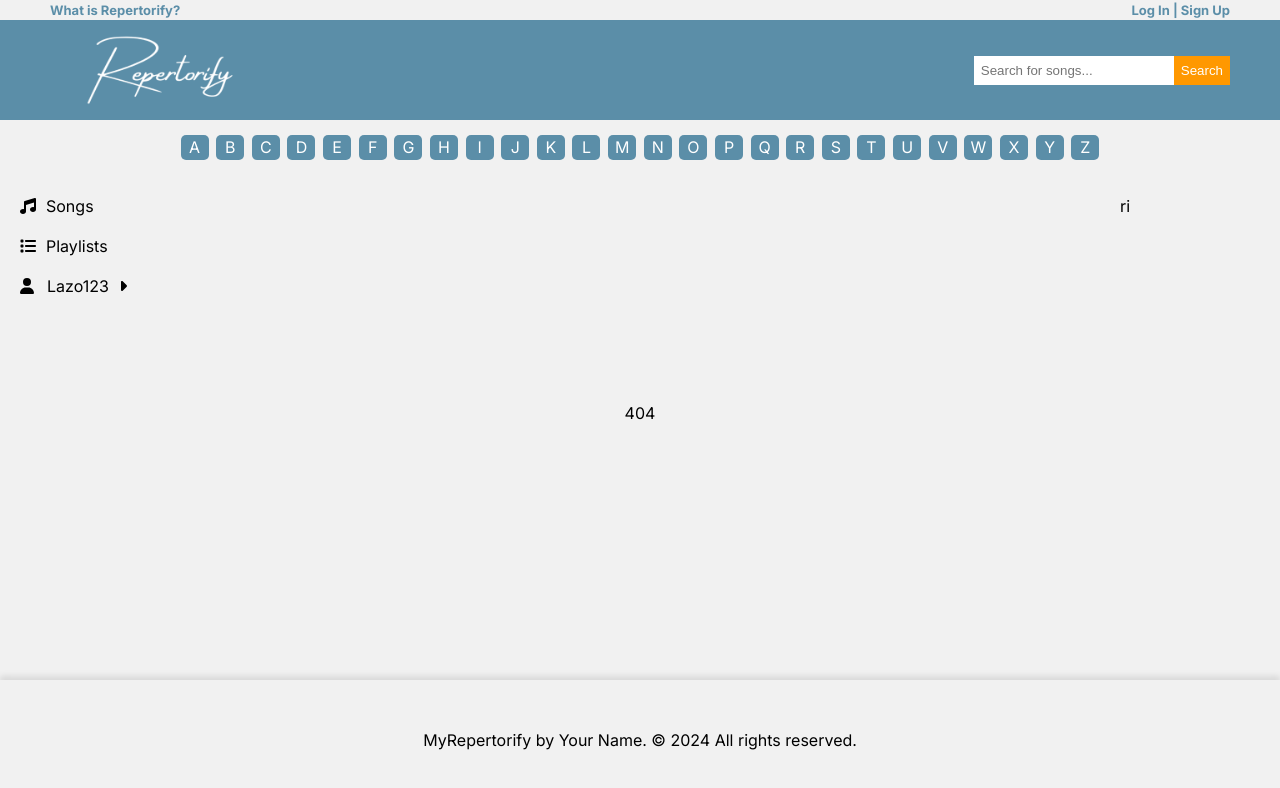
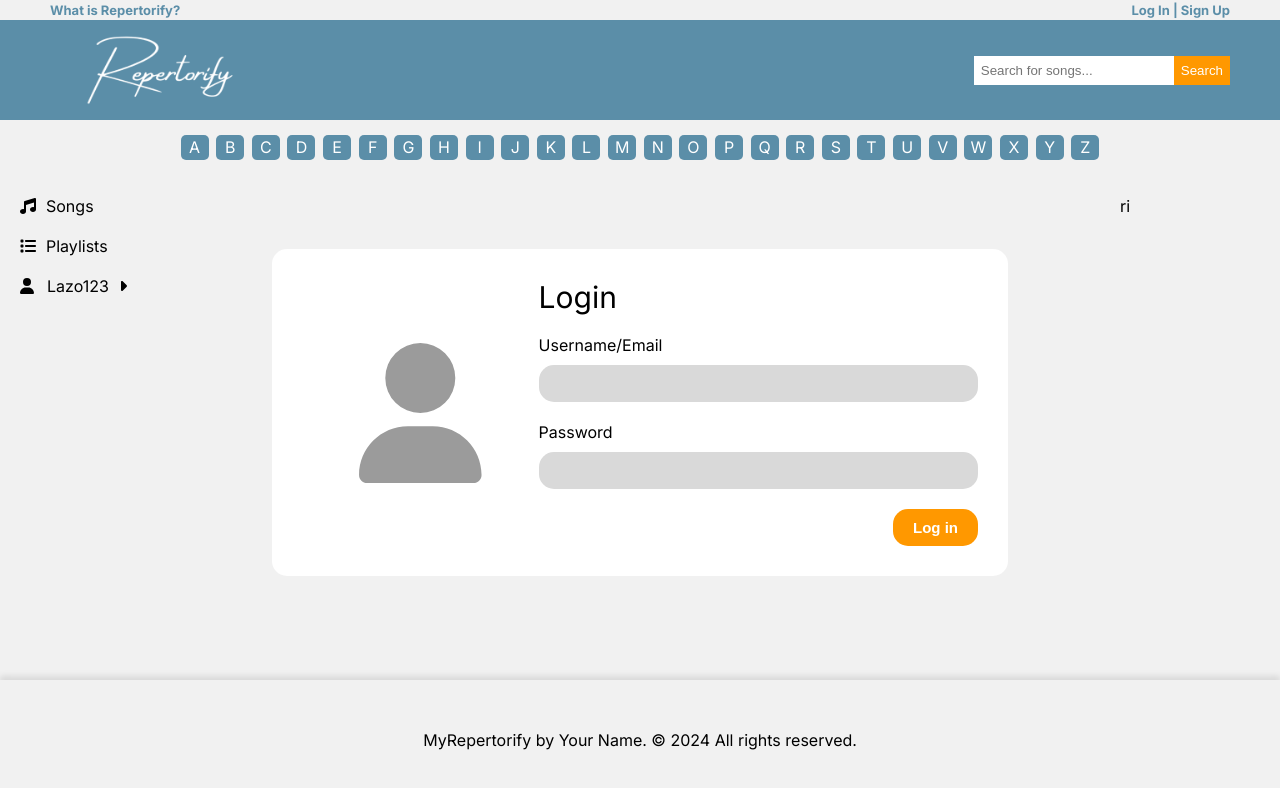
Before and after one commit to arben-djokovic/repertorify-reactjs, a React (Create React App) app: page /log-in in a window 1280 px wide. Before the commit this address had no page. Shown: the top 788 px of the page. Built offline with nearby package versions, Linux system fonts and the light colour scheme.

Commit message:
created: login and signup pages

```diff
--- a/src/App.js
+++ b/src/App.js
@@ -9,9 +9,11 @@ import Songs from "./pages/Songs/Songs";
 import Playlists from "./pages/Playlists/Playlists";
 import { useEffect } from "react";
 import Profile from "./pages/Profile/Profile";
-import MyPlaylists from "./pages/Profile/MyPlaylists/MyPlaylists";
-import FavPlaylists from "./pages/Profile/FavPlaylists/FavPlaylists";
-import MySongs from "./pages/Profile/MySongs/MySongs";
+import MyPlaylists from "./pages/Profile/MyPlaylists";
+import FavPlaylists from "./pages/Profile/FavPlaylists";
+import MySongs from "./pages/Profile/MySongs";
+import Login from "./pages/Registration/Login";
+import Signup from "./pages/Registration/Signup";
 
 function App() {
   const location = useLocation();
@@ -34,6 +36,8 @@ function App() {
             <Route path="/profile/my-playlists" element={<MyPlaylists />} />
             <Route path="/profile/favourite-playlists" element={<FavPlaylists />} />
             <Route path="/profile/my-songs" element={<MySongs />} />
+            <Route path="/log-in" element={<Login />} />
+            <Route path="/sign-up" element={<Signup />} />
             <Route path="/*" element={<>404</>} />
           </Routes>
         </div>
--- a/src/pages/Profile/FavPlaylists/FavPlaylists.js
+++ b/src/pages/Profile/FavPlaylists.js
@@ -1,7 +1,7 @@
 import React from 'react'
-import "../profile.scss"
-import PlaylistItem from '../../../components/PlaylistItem/PlaylistItem'
-import ProfileHeader from '../../../components/ProfileHeader/ProfileHeader'
+import "./profile.scss"
+import PlaylistItem from '../../components/PlaylistItem/PlaylistItem'
+import ProfileHeader from '../../components/ProfileHeader/ProfileHeader'
 
 export default function FavPlaylists() {
   return (
--- a/src/pages/Profile/MyPlaylists/MyPlaylists.js
+++ b/src/pages/Profile/MyPlaylists.js
@@ -1,8 +1,8 @@
 import React from 'react'
-import "../profile.scss"
+import "./profile.scss"
 import { Link } from 'react-router-dom'
-import PlaylistItem from '../../../components/PlaylistItem/PlaylistItem'
-import ProfileHeader from '../../../components/ProfileHeader/ProfileHeader'
+import PlaylistItem from '../../components/PlaylistItem/PlaylistItem'
+import ProfileHeader from '../../components/ProfileHeader/ProfileHeader'
 
 export default function MyPlaylists() {
   return (
--- a/src/pages/Profile/MySongs/MySongs.js
+++ b/src/pages/Profile/MySongs.js
@@ -1,7 +1,7 @@
 import React from 'react'
-import "../profile.scss"
-import ProfileHeader from '../../../components/ProfileHeader/ProfileHeader'
-import SongItem from '../../../components/SongItem/SongItem'
+import "./profile.scss"
+import SongItem from '../../components/SongItem/SongItem'
+import ProfileHeader from '../../components/ProfileHeader/ProfileHeader'
 
 export default function MySongs() {
   return (
--- a/src/pages/Profile/Profile.js
+++ b/src/pages/Profile/Profile.js
@@ -1,10 +1,9 @@
 import React from 'react'
 import "./profile.scss"
 import { Link } from 'react-router-dom'
-import PlaylistItem from './../../components/PlaylistItem/PlaylistItem';
+import PlaylistItem from '../../components/PlaylistItem/PlaylistItem'
 import SongItem from '../../components/SongItem/SongItem'
-import ProfileHeader from '../../components/ProfileHeader/ProfileHeader';
-
+import ProfileHeader from '../../components/ProfileHeader/ProfileHeader'
 export default function Profile() {
   return (
     <div className='page profile pageContent'>
--- /dev/null
+++ b/src/pages/Registration/Login.js
@@ -0,0 +1,26 @@
+import { faUser } from "@fortawesome/free-solid-svg-icons";
+import { FontAwesomeIcon } from "@fortawesome/react-fontawesome";
+import React from "react";
+import "./registration.scss";
+
+export default function Login() {
+  return (
+    <div className="registration page pageContent">
+      <div className="formDiv">
+        <FontAwesomeIcon className="icon" icon={faUser} />
+        <form onSubmit={(e) => {e.preventDefault();}}>
+          <h1>Login</h1>
+          <div className="input">
+            <label htmlFor="username">Username/Email</label>
+            <input type="text" id="username" name="username" />
+          </div>
+          <div className="input">
+            <label htmlFor="password">Password</label>
+            <input type="password" id="password" name="password" />
+          </div>
+          <button className="formBtn">Log in</button>
+        </form>
+      </div>
+    </div>
+  );
+}
--- /dev/null
+++ b/src/pages/Registration/Signup.js
@@ -0,0 +1,31 @@
+import { faUser } from "@fortawesome/free-solid-svg-icons";
+import { FontAwesomeIcon } from "@fortawesome/react-fontawesome";
+import React from "react";
+import "./registration.scss";
+
+export default function Signup() {
+  return (
+    <div className="registration page pageContent">
+      <div className="formDiv">
+        <FontAwesomeIcon className="icon" icon={faUser} />
+        <form onSubmit={(e) => {e.preventDefault();}}>
+          <h1>Login</h1>
+          <div className="input">
+            <label htmlFor="username">Username/Email</label>
+            <input type="text" id="username" name="username" />
+          </div>
+          <div className="input">
+            <label htmlFor="password">Password</label>
+            <input type="password" id="password" name="password" />
+          </div>
+          <div className="input">
+            <label htmlFor="repeatpassword">Repeat Password</label>
+            <input type="password" id="repeatpassword" name="repeatpassword" />
+          </div>
+          <p className="terms"> <input type="checkbox" id="checkbox" /> <label htmlFor="checkbox">I agree to <span className="blue link">Teams of Use</span>  and <span className="blue link">Privacy Policy</span></label> </p>
+          <button className="formBtn">Sign up</button>
+        </form>
+      </div>
+    </div>
+  );
+}
--- /dev/null
+++ b/src/pages/Registration/registration.scss
@@ -0,0 +1,80 @@
+.registration{
+    display: flex;
+    justify-content: center;
+    align-items: center;
+    width: 100%;
+    margin: 5vw 0;
+    .formDiv{
+        background-color: white;
+        display: flex;
+        justify-content: space-between;
+        align-items: center;
+        width: 80%;
+        padding: 30px;
+        border-radius: 15px;
+        h1{
+            font-size: 30px;
+            align-self: flex-start;
+        }
+        .icon{
+            font-size: 140px;
+            color: #9b9b9b;
+            width: 35%;
+        }
+        form{
+            display: flex;
+            flex-direction: column;
+            grid-gap: 20px;
+            width: 65%;
+            .input{
+                display: flex;
+                flex-direction: column;
+                grid-gap: 10px;
+                width: 100%;
+                font-size: 16px;
+                input{
+                    width: 100%;
+                    background-color: #d9d9d9;
+                    border-radius: 15px;
+                    padding: 8px;
+                    font-size: 18px;
+                }
+            }
+            .terms{
+                display: flex;
+                justify-content:left;
+                align-items: center;
+                grid-gap: 10px;
+                font-size: 11px;
+                margin: -10px 0 0 0;
+                .blue{
+                    color: blue;
+                }
+            }
+            .formBtn{
+                background-color: #FF9800;
+                color: white;
+                border-radius: 15px;
+                font-weight: bold;
+                padding: 10px 20px;
+                align-self: flex-end;
+                font-size: 15px;
+            }
+        }
+    }
+}
+
+@media screen and (max-width: 900px) {
+    .registration{
+        .formDiv{
+            width: 90%;
+            grid-gap: 50px;
+            .icon{
+                display: none;
+            }
+            form{
+                width: 100%;
+            }
+        }
+    }
+}
```
